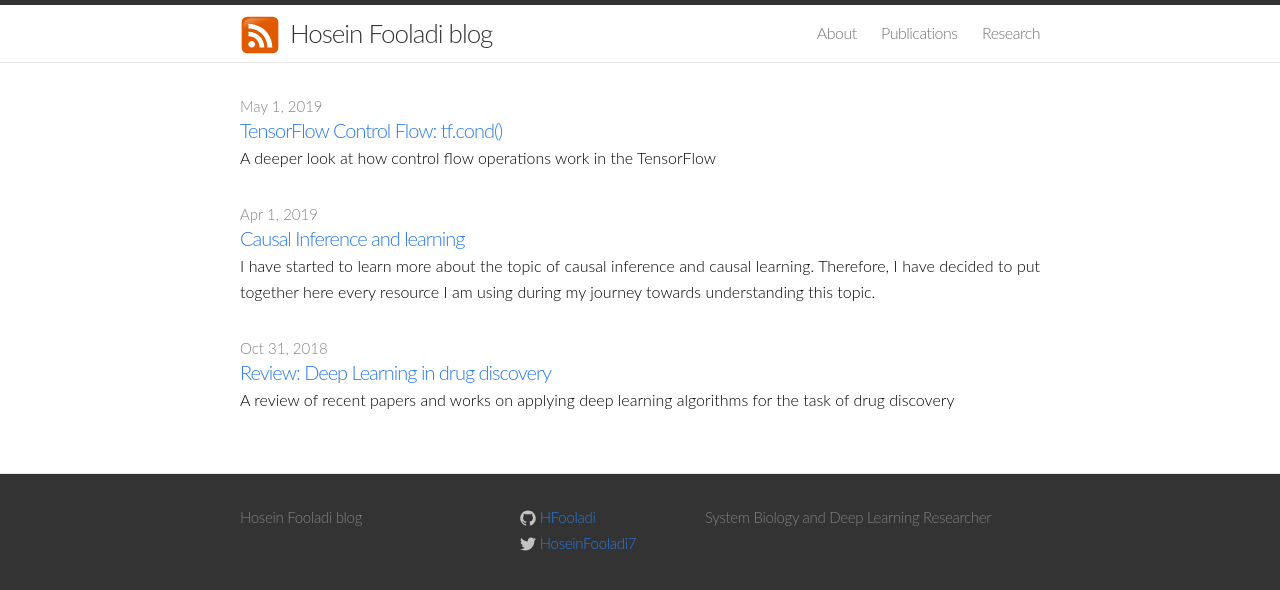
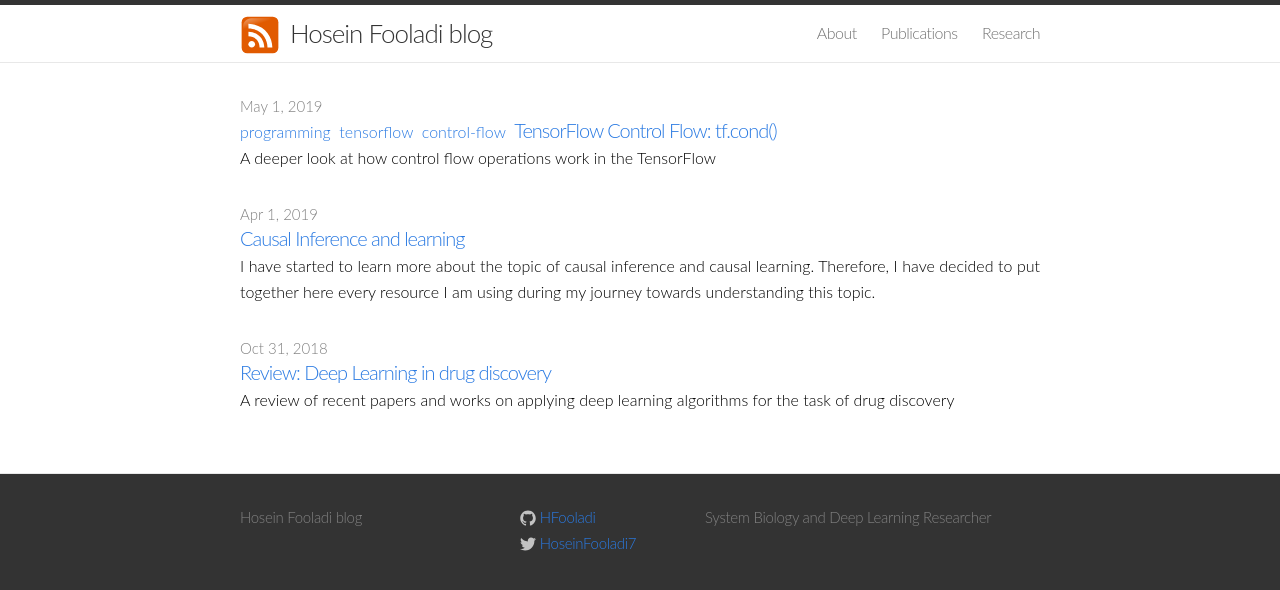
Before and after one commit to HFooladi/HFooladi.github.io, a Jekyll site: the page built from index.html, in a window 1280 px wide. Shown: the top 590 px of the page. Built offline with Jekyll 4.4.1, drawn with Linux system fonts in a browser that asks for light colours.

Commit message:
Adding section for tags

```diff
--- a/index.html
+++ b/index.html
@@ -8,6 +8,12 @@ layout: default
     {% for post in site.posts %}
       <li>
         <span class="post-date">{{ post.date | date: "%b %-d, %Y" }}</span>
+        <span>
+            {% for tag in post.tags %}
+              {% capture tag_name %}{{ tag }}{% endcapture %}
+              <a class="post-tag" href="/HFooladi.github.io/tag/{{ tag_name }}"><nobr>{{ tag_name }}</nobr>&nbsp;</a>
+            {% endfor %}
+          </span>
         <a class="post-link" href="{{ post.url | prepend: site.baseurl }}">{{ post.title }}</a>
         <br>
         {{ post.excerpt }}
```
